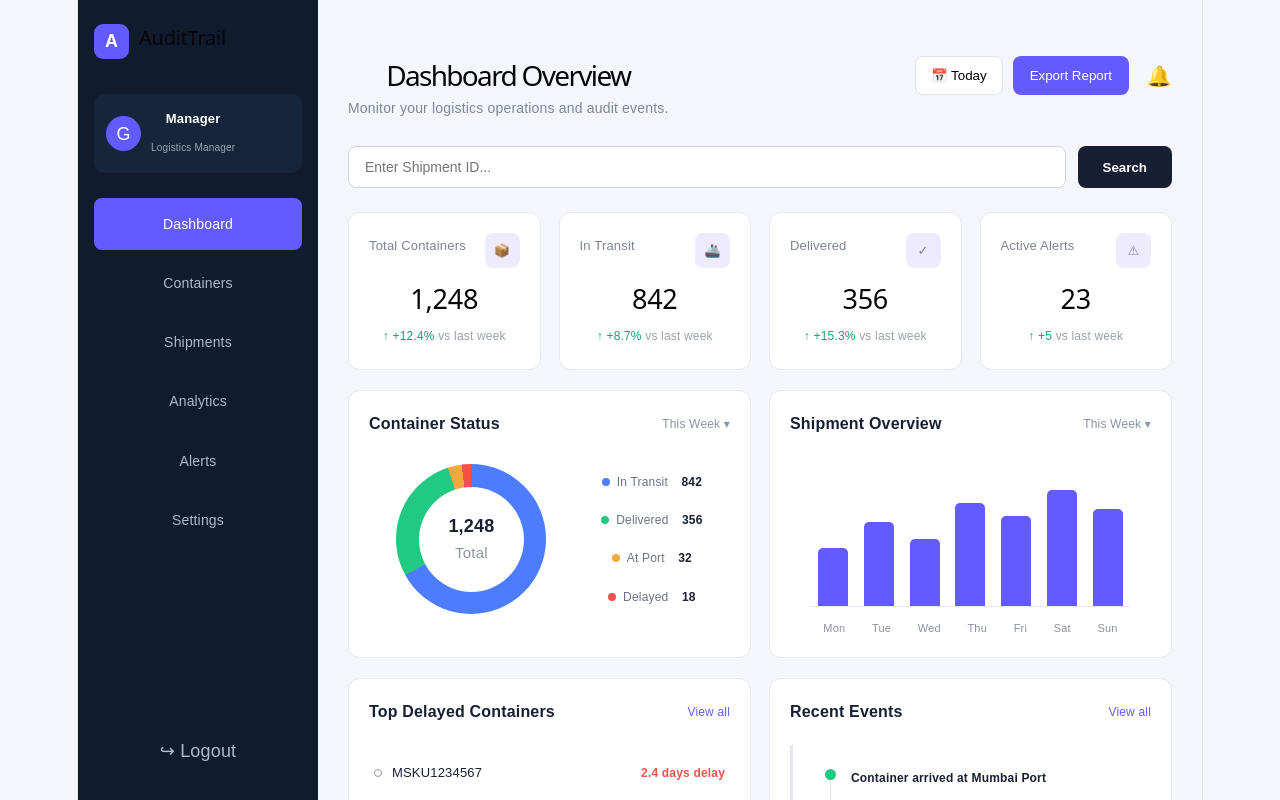
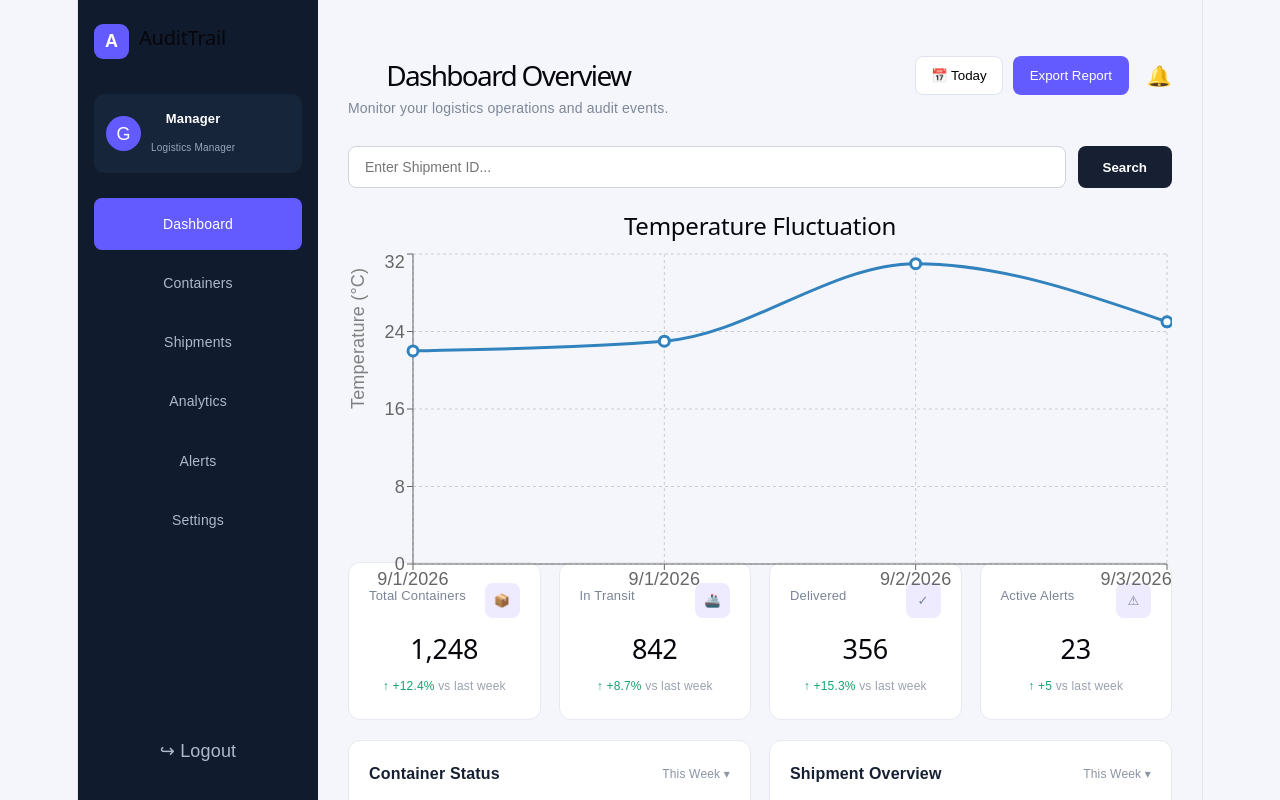
Before and after one commit to rupal809/AUDIT-TRAIL, a React (Vite) app: page / in a window 1280 px wide. Shown: the top 800 px of the page. Built offline with nearby package versions, Linux system fonts and the light colour scheme.

Commit message:
Added Temperature Fluctuation

```diff
--- a/package.json
+++ b/package.json
@@ -15,7 +15,8 @@
     "express": "^5.2.1",
     "mongoose": "^9.9.3",
     "react": "^19.2.8",
-    "react-dom": "^19.2.8"
+    "react-dom": "^19.2.8",
+    "recharts": "^3.10.1"
   },
   "devDependencies": {
     "@eslint/js": "^10.0.1",
--- a/src/App.jsx
+++ b/src/App.jsx
@@ -1,6 +1,7 @@
 
 import { useState } from "react";
 import "./App.css";
+import TemperatureChart from "./Components/TemperatureChart";
 
 import Header from "./Components/Header";
 import SearchBar from "./Components/SearchBar";
@@ -83,6 +84,9 @@ function App() {
             events={searchedShipment.events}
           />
         )}
+
+        {/* Temperature Chart */}
+        <TemperatureChart />
 
         {/* Stats */}
         <section className="stats">
--- /dev/null
+++ b/src/Components/TemperatureChart.jsx
@@ -0,0 +1,77 @@
+import {
+  LineChart,
+  Line,
+  XAxis,
+  YAxis,
+  CartesianGrid,
+  Tooltip,
+  ResponsiveContainer
+} from "recharts";
+
+const temperatureData = [
+  {
+    eventType: "CONTAINER_CREATED",
+    timestamp: "2026-09-01T08:00:00Z",
+    temperature: 22
+  },
+  {
+    eventType: "LOADED_ON_TRUCK",
+    timestamp: "2026-09-01T12:00:00Z",
+    temperature: 23
+  },
+  {
+    eventType: "TEMPERATURE_SPIKE",
+    timestamp: "2026-09-02T10:30:00Z",
+    temperature: 31
+  },
+  {
+    eventType: "ARRIVED_AT_PORT",
+    timestamp: "2026-09-03T16:00:00Z",
+    temperature: 25
+  }
+];
+
+function TemperatureChart() {
+  return (
+    <div style={{ width: "100%", height: "350px" }}>
+      <h2>Temperature Fluctuation</h2>
+
+      <ResponsiveContainer width="100%" height="100%">
+        <LineChart data={temperatureData}>
+          <CartesianGrid strokeDasharray="3 3" />
+
+          <XAxis
+            dataKey="timestamp"
+            tickFormatter={(value) =>
+              new Date(value).toLocaleDateString()
+            }
+          />
+
+          <YAxis
+            label={{
+              value: "Temperature (°C)",
+              angle: -90,
+              position: "insideLeft"
+            }}
+          />
+
+          <Tooltip
+            labelFormatter={(value) =>
+              new Date(value).toLocaleString()
+            }
+            formatter={(value) => [`${value} °C`, "Temperature"]}
+          />
+
+          <Line
+            type="monotone"
+            dataKey="temperature"
+            strokeWidth={3}
+            dot={{ r: 5 }}
+          />
+        </LineChart>
+      </ResponsiveContainer>
+    </div>
+  );
+}
+
+export default TemperatureChart;
```
Also changed, not shown: 1 other file (tests, documents, lock files or other folders).
